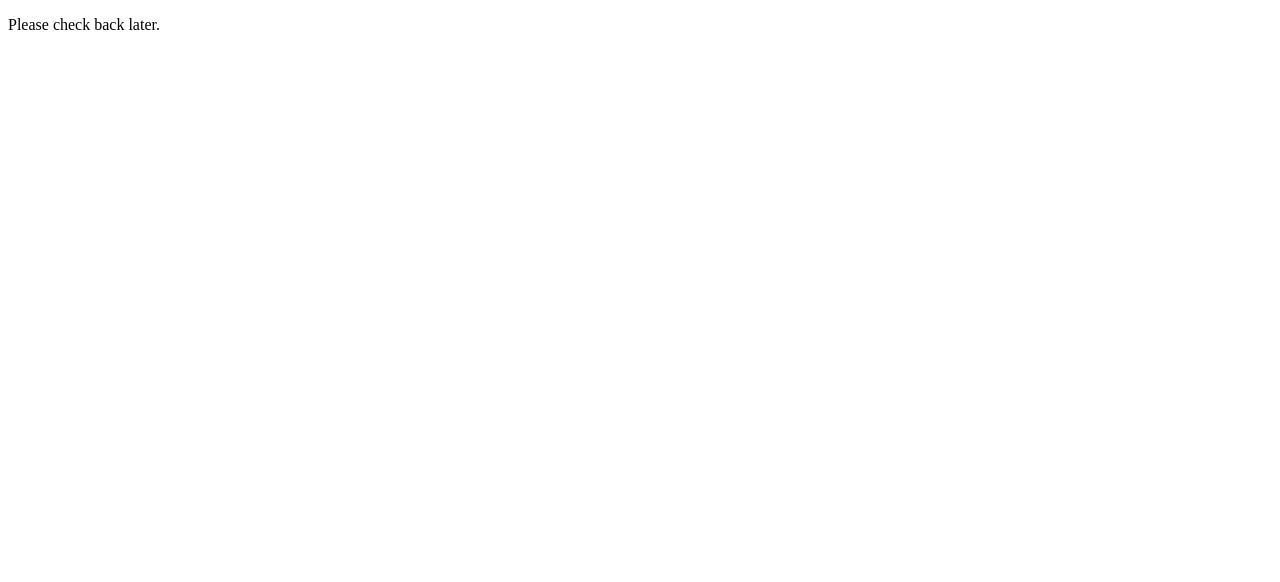
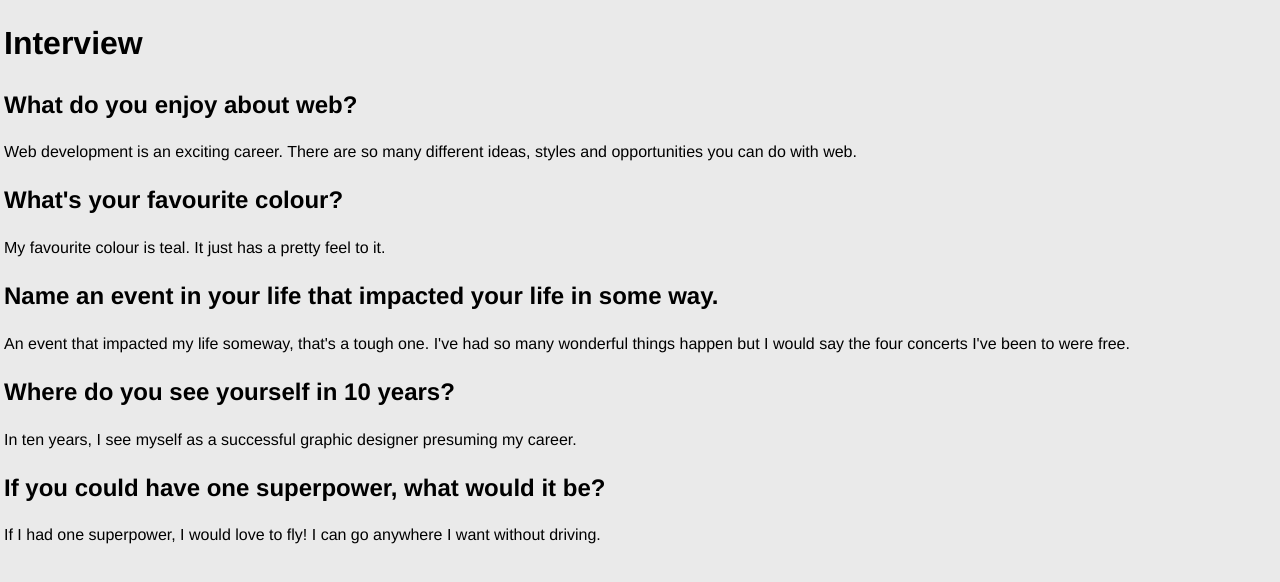
Before and after one commit to katelynderreck/dsgn1374, a plain HTML site: page interview/index.html in a window 1280 px wide. Drawn offline with Linux system fonts and the light colour scheme.

Commit message:
initial upload of interview assignment

```diff
--- a/interview/index.html
+++ b/interview/index.html
@@ -1,7 +1,63 @@
 <!DOCTYPE html>
 <head>
-	<title>A website is never finished</title>
+	<title>Interview</title>
+	<link rel="stylesheet" href="style.css">
+	<meta name="viewport" content="width=device-width">
 </head>
 <body>
-	<p>Please check back later.</p>
+	<main>
+
+		<header>
+			<h1>Interview</h1>
+		</header>
+
+		<div class="container">
+
+	<div class="q">
+		<h2>What do you enjoy about web?</h2>
+	</div>
+
+	<div class="a">
+		<p>Web development is an exciting career. There are so many different ideas, styles and opportunities you can do with web.</p>
+	</div>
+
+
+	<div class="q">
+		<h2>What's your favourite colour?</h2>
+	</div>
+
+	<div class="a">
+		<p>My favourite colour is teal. It just has a pretty feel to it.</p>
+	</div>
+
+
+	<div class="q">
+		<h2>Name an event in your life that impacted your life in some way.</h2>
+	</div>
+
+	<div class="a">
+		<p>An event that impacted my life someway, that's a tough one. I've had so many wonderful things happen but I would say the four concerts I've been to were free.</p>
+	</div>
+
+
+	<div class="q">
+		<h2>Where do you see yourself in 10 years?</h2>
+	</div>
+
+	<div class="a">
+		<p>In ten years, I see myself as a successful graphic designer presuming my career.</p>
+	</div>
+
+
+	<div class="q">
+		<h2>If you could have one superpower, what would it be?</h2>
+	</div>
+
+	<div class="a">
+		<p>If I had one superpower, I would love to fly! I can go anywhere I want without driving.</p>
+	</div>
+
+		</div>
+
+	</main>
 </body>
--- /dev/null
+++ b/interview/style.css
@@ -0,0 +1,15 @@
+/* Interview */
+
+* {
+	box-sizing: border-box;
+}
+
+body {
+	background-color: #eaeaea;
+	color: black;
+	font-family: Helvetica, Arial, sans-serif;
+	font-weight: normal;
+	line-height: 1.4;
+	font-size: 16px;
+	margin: 0.25em;
+}
```
